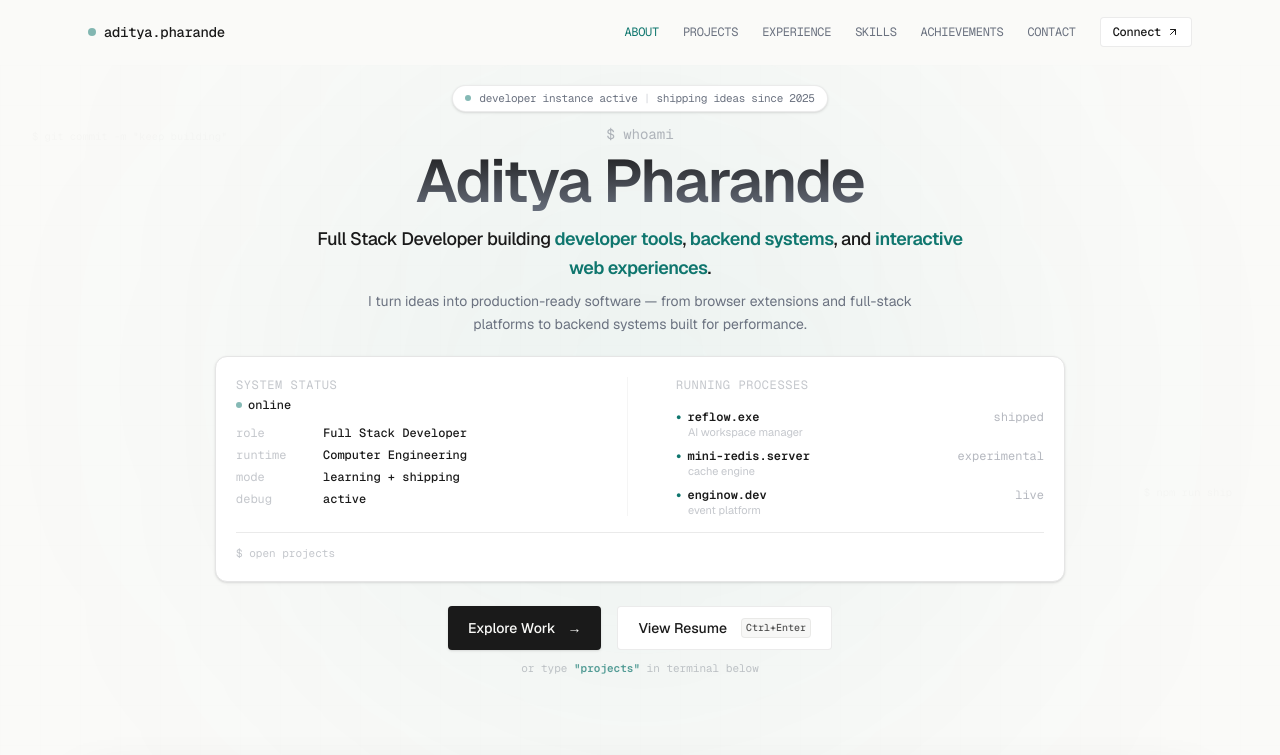
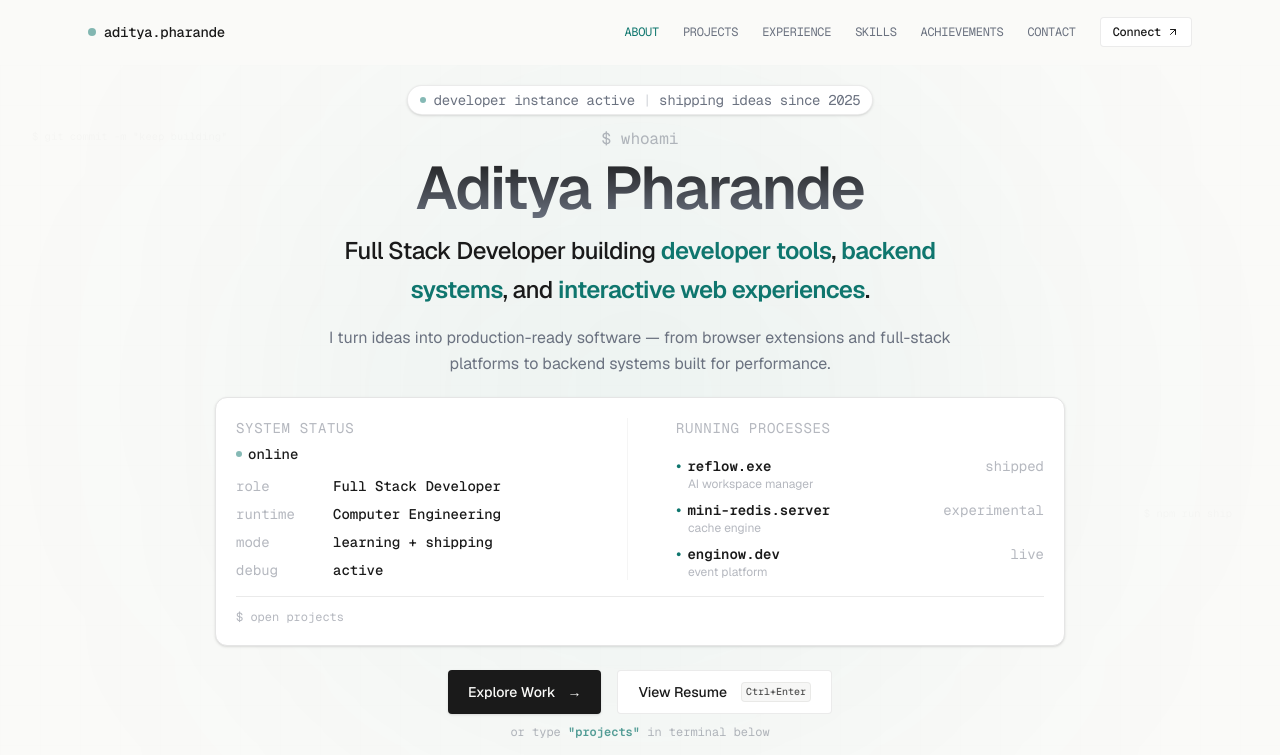
Before and after one commit to aditya-codes-git/Portfolio, a Next.js app: page / in a window 1280 px wide. Shown: the top 755 px of the page. Built offline with nearby package versions, Linux system fonts and the light colour scheme.

Commit message:
feat: increased text size

```diff
--- a/src/components/sections/Hero.tsx
+++ b/src/components/sections/Hero.tsx
@@ -84,7 +84,7 @@ export const Hero: React.FC<HeroProps> = ({ onOpenResume }) => {
             className="inline-flex items-center gap-2 px-3 py-1 bg-card border border-border-subtle rounded-full w-fit select-none shadow-sm"
           >
             <span className="w-1.5 h-1.5 rounded-full bg-accent animate-pulse" />
-            <span className="text-[11px] font-mono tracking-tight text-secondary-text">
+            <span className="text-xs sm:text-sm font-mono tracking-tight text-secondary-text">
               developer instance active <span className="text-secondary-text/30">|</span> shipping ideas since 2025
             </span>
           </motion.div>
@@ -94,7 +94,7 @@ export const Hero: React.FC<HeroProps> = ({ onOpenResume }) => {
             {...nameFadeProps}
             className="mt-3 flex flex-col items-center select-none"
           >
-            <div className="text-sm font-mono text-secondary-text/50 flex items-center gap-1.5">
+            <div className="text-sm sm:text-base font-mono text-secondary-text/50 flex items-center gap-1.5">
               <span>$ whoami</span>
             </div>
             <h1 className="text-[clamp(2.5rem,8vw,3.75rem)] sm:text-5xl lg:text-6xl font-semibold tracking-tight leading-[1.1] text-gradient mt-1">
@@ -107,10 +107,10 @@ export const Hero: React.FC<HeroProps> = ({ onOpenResume }) => {
             {...descFadeProps}
             className="text-center max-w-2xl mt-2.5 flex flex-col items-center gap-2"
           >
-            <p className="text-base sm:text-[18px] font-medium tracking-tight text-foreground leading-relaxed">
+            <p className="text-lg sm:text-xl md:text-2xl font-medium tracking-tight text-foreground leading-relaxed">
               Full Stack Developer building <span className="text-accent font-semibold">developer tools</span>, <span className="text-accent font-semibold">backend systems</span>, and <span className="text-accent font-semibold">interactive web experiences</span>.
             </p>
-            <p className="text-secondary-text text-xs sm:text-sm leading-relaxed max-w-xl mx-auto">
+            <p className="text-secondary-text text-sm sm:text-base leading-relaxed max-w-2xl mx-auto mt-2">
               I turn ideas into production-ready software — from browser extensions and full-stack platforms to backend systems built for performance.
             </p>
           </motion.div>
@@ -125,68 +125,68 @@ export const Hero: React.FC<HeroProps> = ({ onOpenResume }) => {
               {/* Left Side: System Status */}
               <div className="flex flex-col gap-3 pr-0 md:pr-6">
                 <div>
-                  <h3 className="text-xs font-mono tracking-wider text-secondary-text/40 uppercase mb-1">System Status</h3>
+                  <h3 className="text-xs sm:text-sm font-mono tracking-wider text-secondary-text/50 uppercase mb-1.5">System Status</h3>
                   <div className="flex items-center gap-1.5">
                     <span className="w-1.5 h-1.5 rounded-full bg-accent animate-pulse" />
-                    <span className="font-mono text-xs font-medium text-foreground">online</span>
+                    <span className="font-mono text-xs sm:text-sm font-medium text-foreground">online</span>
                   </div>
                 </div>
 
-                <div className="grid grid-cols-[75px_1fr] gap-x-3 gap-y-1.5 text-xs font-mono">
-                  <span className="text-secondary-text/40">role</span>
+                <div className="grid grid-cols-[85px_1fr] gap-x-3 gap-y-2 text-xs sm:text-sm font-mono">
+                  <span className="text-secondary-text/50">role</span>
                   <span className="font-medium text-foreground">Full Stack Developer</span>
 
-                  <span className="text-secondary-text/40">runtime</span>
+                  <span className="text-secondary-text/50">runtime</span>
                   <span className="font-medium text-foreground">Computer Engineering</span>
 
-                  <span className="text-secondary-text/40">mode</span>
+                  <span className="text-secondary-text/50">mode</span>
                   <span className="font-medium text-foreground">learning + shipping</span>
 
-                  <span className="text-secondary-text/40">debug</span>
+                  <span className="text-secondary-text/50">debug</span>
                   <span className="font-medium text-foreground">active</span>
                 </div>
               </div>
 
               {/* Right Side: Running Processes */}
               <div className="flex flex-col gap-3 pl-0 md:pl-6 pt-4 md:pt-0">
-                <h3 className="text-xs font-mono tracking-wider text-secondary-text/40 uppercase mb-1">Running Processes</h3>
+                <h3 className="text-xs sm:text-sm font-mono tracking-wider text-secondary-text/50 uppercase mb-1.5">Running Processes</h3>
 
                 <div className="flex flex-col gap-2.5">
                   <div>
-                    <div className="flex items-center justify-between text-xs font-mono">
+                    <div className="flex items-center justify-between text-xs sm:text-sm font-mono">
                       <div className="flex items-center gap-1.5">
                         <span className="text-accent text-[9px]">●</span>
                         <span className="font-semibold text-foreground">reflow.exe</span>
                       </div>
                       <span className="text-secondary-text/50">shipped</span>
                     </div>
-                    <span className="text-[11px] text-secondary-text/40 pl-3 block mt-0.5 leading-none">
+                    <span className="text-xs text-secondary-text/50 pl-3 block mt-0.5 leading-none">
                       AI workspace manager
                     </span>
                   </div>
 
                   <div>
-                    <div className="flex items-center justify-between text-xs font-mono">
+                    <div className="flex items-center justify-between text-xs sm:text-sm font-mono">
                       <div className="flex items-center gap-1.5">
                         <span className="text-accent text-[9px]">●</span>
                         <span className="font-semibold text-foreground">mini-redis.server</span>
                       </div>
                       <span className="text-secondary-text/50">experimental</span>
                     </div>
-                    <span className="text-[11px] text-secondary-text/40 pl-3 block mt-0.5 leading-none">
+                    <span className="text-xs text-secondary-text/50 pl-3 block mt-0.5 leading-none">
                       cache engine
                     </span>
                   </div>
 
                   <div>
-                    <div className="flex items-center justify-between text-xs font-mono">
+                    <div className="flex items-center justify-between text-xs sm:text-sm font-mono">
                       <div className="flex items-center gap-1.5">
                         <span className="text-accent text-[9px]">●</span>
                         <span className="font-semibold text-foreground">enginow.dev</span>
                       </div>
                       <span className="text-secondary-text/50">live</span>
                     </div>
-                    <span className="text-[11px] text-secondary-text/40 pl-3 block mt-0.5 leading-none">
+                    <span className="text-xs text-secondary-text/50 pl-3 block mt-0.5 leading-none">
                       event platform
                     </span>
                   </div>
@@ -196,7 +196,7 @@ export const Hero: React.FC<HeroProps> = ({ onOpenResume }) => {
             </div>
 
             {/* Tiny footer inside panel */}
-            <div className="border-t border-[#e5e5e5]/80 dark:border-border-subtle/50 mt-4 pt-3 text-[11px] font-mono text-secondary-text/40">
+            <div className="border-t border-[#e5e5e5]/80 dark:border-border-subtle/50 mt-4 pt-3 text-xs font-mono text-secondary-text/50">
               $ open projects
             </div>
           </motion.div>
@@ -221,7 +221,7 @@ export const Hero: React.FC<HeroProps> = ({ onOpenResume }) => {
                 View Resume <span className="ml-1.5 font-mono text-[10px] opacity-75 border border-border-subtle px-1 py-0.5 rounded bg-card-alt">Ctrl+Enter</span>
               </Button>
             </div>
-            <span className="text-[11px] font-mono text-secondary-text/40 select-none">
+            <span className="text-xs font-mono text-secondary-text/50 select-none">
               or type <code className="text-accent/70 font-semibold font-mono">&quot;projects&quot;</code> in terminal below
             </span>
           </motion.div>
```
